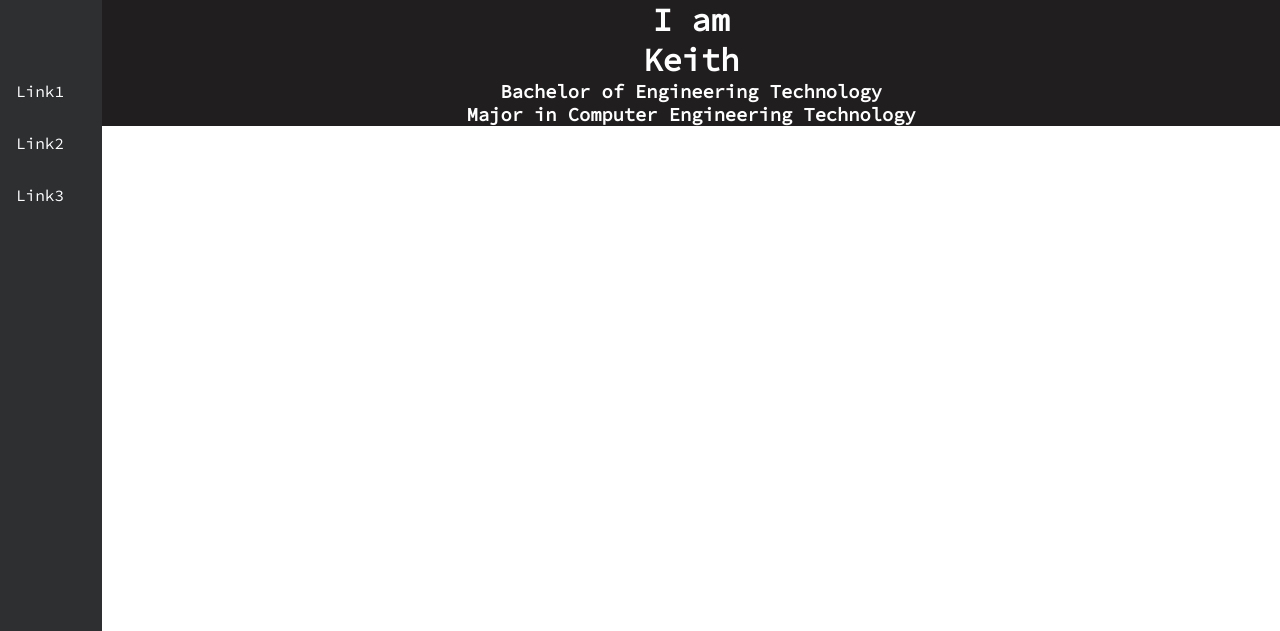
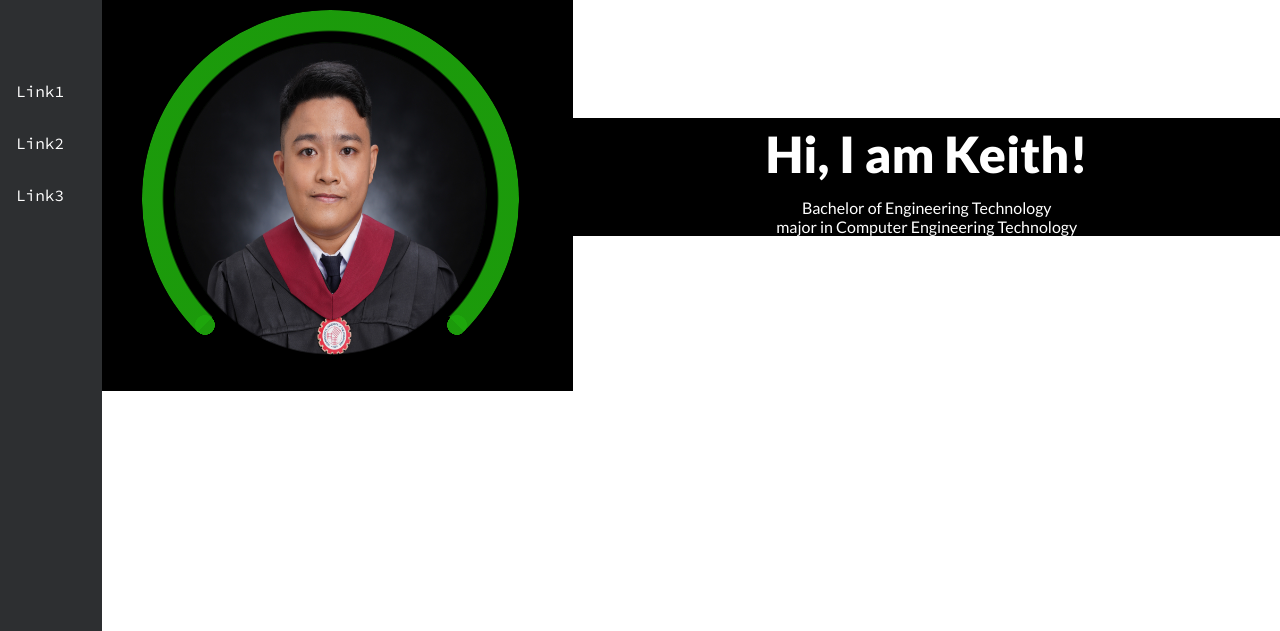
Before and after one commit to LeZione/MyPortfolio, a PHP site: template public/pages/myProfile.php in a window 1280 px wide. Shown: the part 52-683 px from the top of the page. Run offline with PHP 8.4, Linux system fonts and the light colour scheme; the template is opened without the code that fills it, so the values that code supplies are empty; some libraries are stand-ins or nearby versions; some web fonts are replaced.

Commit message:
Profile Picture and brief intro

```diff
--- a/public/pages/myProfile.php
+++ b/public/pages/myProfile.php
@@ -4,10 +4,11 @@
         <meta charset="UTF-8">
         <meta name="viewport" content="width=device-width, initial-scale=1.0">
         <title>Keith's Profile</title>
-        <link rel="stylesheet" href="/style.css">
+        <link rel="stylesheet" href="style.css">
         <link rel="preconnect" href="https://fonts.googleapis.com">
         <link rel="preconnect" href="https://fonts.gstatic.com" crossorigin>
         <link href="https://fonts.googleapis.com/css2?family=Familjen+Grotesk&family=Farro&family=Gotu&family=Licorice&family=Livvic:wght@100&family=Lobster&family=M+PLUS+Code+Latin&family=Source+Code+Pro&display=swap" rel="stylesheet">
+        <link href="https://fonts.googleapis.com/css2?family=Kanit:ital,wght@0,100;0,200;0,300;0,400;0,500;0,600;0,700;0,800;0,900;1,100;1,200;1,300;1,400;1,500;1,600;1,700;1,800;1,900&family=Lato:ital,wght@0,100;0,300;0,400;0,700;0,900;1,100;1,300;1,400;1,700;1,900&display=swap" rel="stylesheet">
         <link rel="stylesheet" href="reset.css">
     </head>
 
@@ -28,13 +29,12 @@
             <div class="mainContent">
                 <div class="myIntroduction">
                     <div class="myPicture">
-                        <!-- Add an image here if needed -->
+                        <img src = "img/Pradoo.png">
                     </div>
                     <div class="introSentence">
-                        <h1>I am</h1>
-                        <h1>Keith</h1>
-                        <h3>Bachelor of Engineering Technology</h3>
-                        <h3>Major in Computer Engineering Technology</h3>
+                        <div class ="a">Hi, I am Keith!</div>
+                        <div class = "b">Bachelor of Engineering Technology</div>
+                        <div class = "c">major in Computer Engineering Technology</div>
                     </div>
                 </div>
             </div>
--- a/public/style.css
+++ b/public/style.css
@@ -68,14 +68,96 @@ body{
     margin-top: 0;
 }
 
-.introSentence h1{
-    margin:0;
-    text-align: center;
+.myIntroduction div{
+    background-color: black;
+    float: left;
+    height: 100%;
 }
 
-.introSentence h3{
-    margin:0;
+.myPicture{
+    width: 40%;
+}
+
+@property --gap{
+    syntax: '<length>';
+    inherits: true;
+    initial-value: 0;
+}
+
+@property --angle{
+    syntax: '<angle>';
+    inherits: true;
+    initial-value: 0deg;
+}
+
+.myPicture img{
+    --border: 20px;
+    --gap: 12px;
+    --color: #1ea70cec;
+
+    width: 80%;
+    aspect-ratio: 1;
+    box-sizing: border-box;
+    border-radius:50%;
+    margin: 10px 0 0 40px;
+    cursor: pointer;
+    padding: calc(var(--border) + var(--gap));
+
+    --angle:90deg;
+    background:
+        radial-gradient(farthest-side,var(--color) 97%,#0000 101%) 85.35% 85.35%,
+        conic-gradient(from calc(180deg - var(--angle)/2),#0000 var(--angle),var(--color) 0),
+        radial-gradient(farthest-side,var(--color) 97%,#0000 101%) 14.65% 85.35%;
+     background-size: var(--border) var(--border),auto;
+    background-repeat: no-repeat;
+
+    -webkit-mask:
+        radial-gradient(farthest-side,
+        #000  calc(99%  - calc(var(--border) + var(--gap))),
+        #0000 calc(100% - calc(var(--border) + var(--gap)))
+            calc(99%  - var(--border)),
+        #000  calc(100% - var(--border)));
+            mask:
+        radial-gradient(farthest-side,
+        #000  calc(99%  - calc(var(--border) + var(--gap))),
+        #0000 calc(100% - calc(var(--border) + var(--gap)))
+            calc(99%  - var(--border)),
+        #000  calc(100% - var(--border)));
+    transition: --angle .4s,--gap .4s;
+}
+
+.myPicture img:hover{
+    --angle: 0deg;
+    --gap: 5px;
+}
+
+.introSentence{
+    top:50%;
+    left: 50%;
+    transform: translate(0,100%);
+    width: 60%;
+    height: 100%;
+    align-items:last baseline;
+}
+
+.introSentence div{
+    margin: 0;
+    padding: 0;
     text-align: center;
+    font-family: "Lato", sans-serif;
+    width: 100%;
+    height: 33.33%;
+}
+
+.introSentence .a{
+    margin:0 0 20px 0;
+    padding: 0;
+    top: 50%;
+    left: 50%;
+    transform: translate(0,10%);
+    font-size: 50px;
+    font-weight: 900;
+    font-style: normal;
 }
 
 .footer{
```
Also changed, not shown: public/assets/img/Pradoo.png (added).
